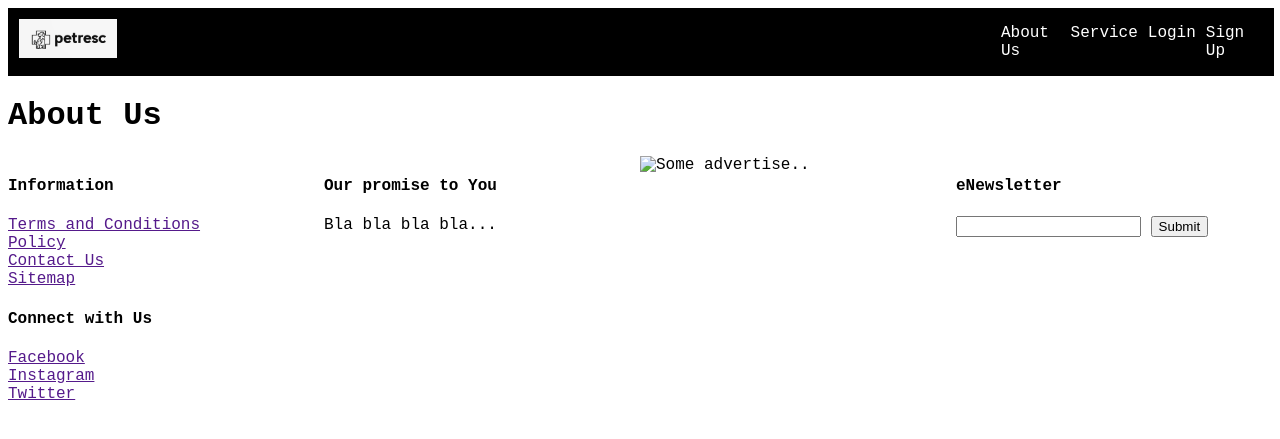
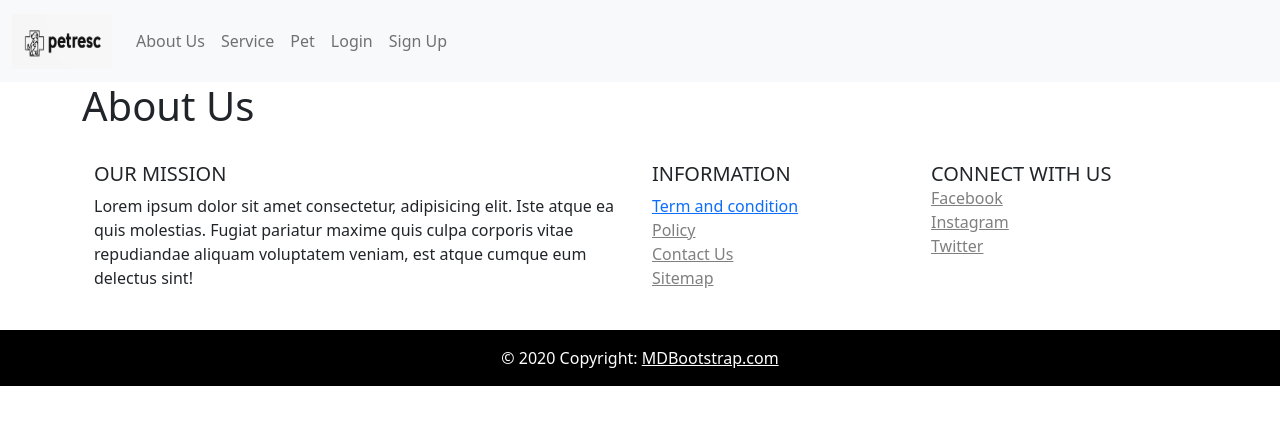
Before and after one commit to thanhkhiet0705/SEF_Assignment_COMP2021, a Django app: page /about_us/ in a window 1280 px wide. Shown: the top 439 px of the page. Run offline with Django 4.2, Linux system fonts and the light colour scheme.

Commit message:
fixing bugs and adding pet

```diff
--- a/SEF_Assignment_COMP2021/rescue_pet_website/rescues_site/templates/rescues_site/master.html
+++ b/SEF_Assignment_COMP2021/rescue_pet_website/rescues_site/templates/rescues_site/master.html
@@ -4,7 +4,7 @@
     <head>
         <meta charset="utf-8">
         <meta name="viewport" content="width=device-width, initial-scale=1">
-        <link rel="stylesheet" href="{% static 'css/stylesheet.css' %}">
+        <link href="https://cdn.jsdelivr.net/npm/bootstrap@5.0.2/dist/css/bootstrap.min.css" rel="stylesheet" integrity="sha384-EVSTQN3/azprG1Anm3QDgpJLIm9Nao0Yz1ztcQTwFspd3yD65VohhpuuCOmLASjC" crossorigin="anonymous">
         {% block title %}
             {% if title %}
                 <title> Pet Rescuer - {{ title }}</title>
@@ -15,56 +15,120 @@
     </head>
 
     <body>
-        <nav class="nav_bar">
-            <a href="/"><img src="{% static '/images/logo.png' %}" alt="PetResc" style="width: 10%; padding: 10px;"></a>
-            <div id="pages_link" style="float: inline-end; width: 25%; padding: 10px;">
-                <a href="/about_us">About Us</a>
-                <a href="/service">Service</a>
+        <nav class="navbar navbar-expand-lg navbar-light bg-light">
+            <div class="container-fluid">
+                <a class="navbar-brand" href="/">
+                    <img class="d-inline-block align-text-top" width="100" height="55" src="{% static '/images/logo.png' %}" alt="PetResc">
+                </a>
+              <button class="navbar-toggler" type="button" data-bs-toggle="collapse" data-bs-target="#navbarNav" aria-controls="navbarNav" aria-expanded="false" aria-label="Toggle navigation">
+                <span class="navbar-toggler-icon"></span>
+              </button>
+              <div class="collapse navbar-collapse" id="navbarNav">
+                <ul class="navbar-nav">
+                  <li class="nav-item">
+                    <a class="nav-link" href="/about_us">About Us</a>
+                  </li>
+                  <li class="nav-item">
+                    <a class="nav-link" href="/service">Service</a>
+                  </li>
+                  <li class="nav-item">
+                    <a class="nav-link" href="#">Pet</a>
+                  </li>
                   {% if user.is_anonymous %}
-                <a href="/admin_user">Login</a>
-                <a href="/sign_up">Sign Up</a>
+                  <li class="nav-item">
+                    <a class="nav-link" href="/login">Login</a>
+                  </li>
+                  <li class="nav-item">
+                    <a class="nav-link" href="/sign_up">Sign Up</a>
+                  </li>
                   {% endif %}
                   {% if user.is_authenticated %}
-                <a href="">My Profile</a>
-                <a href="/logout">Logout</a>
+                  <li class="nav-item">
+                    <a class="nav-link" href="#">My Profile</a>
+                  </li>
+                  <li class="nav-item">
+                    <a class="nav-link" href="/logout">Logout</a>
+                  </li>
                   {% endif %}
+                </ul>
+              </div>
             </div>
         </nav>
 
         <div class="container">
             {% block content %}{% endblock %}
         </div>
+            <section class="">
+                <!-- Footer -->
+                <footer class="bg-white text-black text-center text-md-start">
+                  <!-- Grid container -->
+                  <div class="container p-4">
+                    <!--Grid row-->
+                    <div class="row">
+                      <!--Grid column-->
+                      <div class="col-lg-6 col-md-12 mb-4 mb-md-0">
+                        <h5 class="text-uppercase">Our Mission</h5>
 
-        <footer>
-            <div id="connect_container">
-                <h4>Information</h4>
-                <a href="">Terms and Conditions</a><br>
-                <a href="">Policy</a><br>
-                <a href="">Contact Us</a><br>
-                <a href="">Sitemap</a>
+                        <p>
+                          Lorem ipsum dolor sit amet consectetur, adipisicing elit. Iste atque ea quis
+                          molestias. Fugiat pariatur maxime quis culpa corporis vitae repudiandae
+                          aliquam voluptatem veniam, est atque cumque eum delectus sint!
+                        </p>
+                      </div>
+                      <!--Grid column-->
 
-                <h4>Connect with Us</h4>
-                <a href="">Facebook</a><br>
-                <a href="">Instagram</a><br>
-                <a href="">Twitter</a>
+                      <!--Grid column-->
+                      <div class="col-lg-3 col-md-6 mb-4 mb-md-0">
+                        <h5 class="text-uppercase">Information</h5>
+                        <ul class="list-unstyled mb-0">
+                          <li>
+                            <a href="#!" class="ttext-black-50">Term and condition</a>
+                          </li>
+                          <li>
+                            <a href="#!" class="text-black-50">Policy</a>
+                          </li>
+                          <li>
+                            <a href="#!" class="text-black-50">Contact Us</a>
+                          </li>
+                          <li>
+                            <a href="#!" class="text-black-50">Sitemap</a>
+                          </li>
+                        </ul>
                       </div>
+                      <!--Grid column-->
 
-            <div id="our_promises_container">
-                <h4>Our promise to You</h4>
-                <p>Bla bla bla bla...</p>
+                      <!--Grid column-->
+                      <div class="col-lg-3 col-md-6 mb-4 mb-md-0">
+                        <h5 class="text-uppercase mb-0">Connect with Us</h5>
+
+                        <ul class="list-unstyled">
+                          <li>
+                            <a href="#!" class="text-black-50">Facebook</a>
+                          </li>
+                          <li>
+                            <a href="#!" class="text-black-50">Instagram</a>
+                          </li>
+                          <li>
+                            <a href="#!" class="text-black-50">Twitter</a>
+                          </li>
+                        </ul>
                       </div>
+                      <!--Grid column-->
+                    </div>
+                    <!--Grid row-->
+                  </div>
+                  <!-- Grid container -->
 
-            <div id="advertise_container">
-                <img src="" alt="Some advertise..">
+                  <!-- Copyright -->
+                  <div class="text-center p-3 text-white" style="background-color: black;">
+                    © 2020 Copyright:
+                    <a class="text-white" href="https://mdbootstrap.com/">MDBootstrap.com</a>
                   </div>
-
-            <div id="eNew_container">
-                <h4>eNewsletter</h4>
-                <form method="get">
-                    <input type="email">
-                    <button>Submit</button>
-                </form>
-            </div>
+                  <!-- Copyright -->
                 </footer>
+                <!-- Footer -->
+              </section>
+        </footer>
+        <script src="https://cdn.jsdelivr.net/npm/bootstrap@5.0.2/dist/js/bootstrap.bundle.min.js" integrity="sha384-MrcW6ZMFYlzcLA8Nl+NtUVF0sA7MsXsP1UyJoMp4YLEuNSfAP+JcXn/tWtIaxVXM" crossorigin="anonymous"></script>
     </body>
 </html>
--- a/SEF_Assignment_COMP2021/rescue_pet_website/rescues_site/views.py
+++ b/SEF_Assignment_COMP2021/rescue_pet_website/rescues_site/views.py
@@ -8,7 +8,11 @@ from django.urls import reverse_lazy
 from django.contrib.sessions.models import Session
 
 def home(request):
-    return render(request, 'rescues_site/home_page.html')
+    pets = Pet.objects.all()
+    context = {
+        'pets': pets
+    }
+    return render(request, 'rescues_site/home_page.html', context)
 
 # @login_required
 def user_home(request):
```
Also changed, not shown: SEF_Assignment_COMP2021/rescue_pet_website/rescues_site/templates/rescues_site/home_page.html (+25 -4 lines), SEF_Assignment_COMP2021/rescue_pet_website/db.sqlite3. Lines whose indentation alone changed are shown as unchanged.
